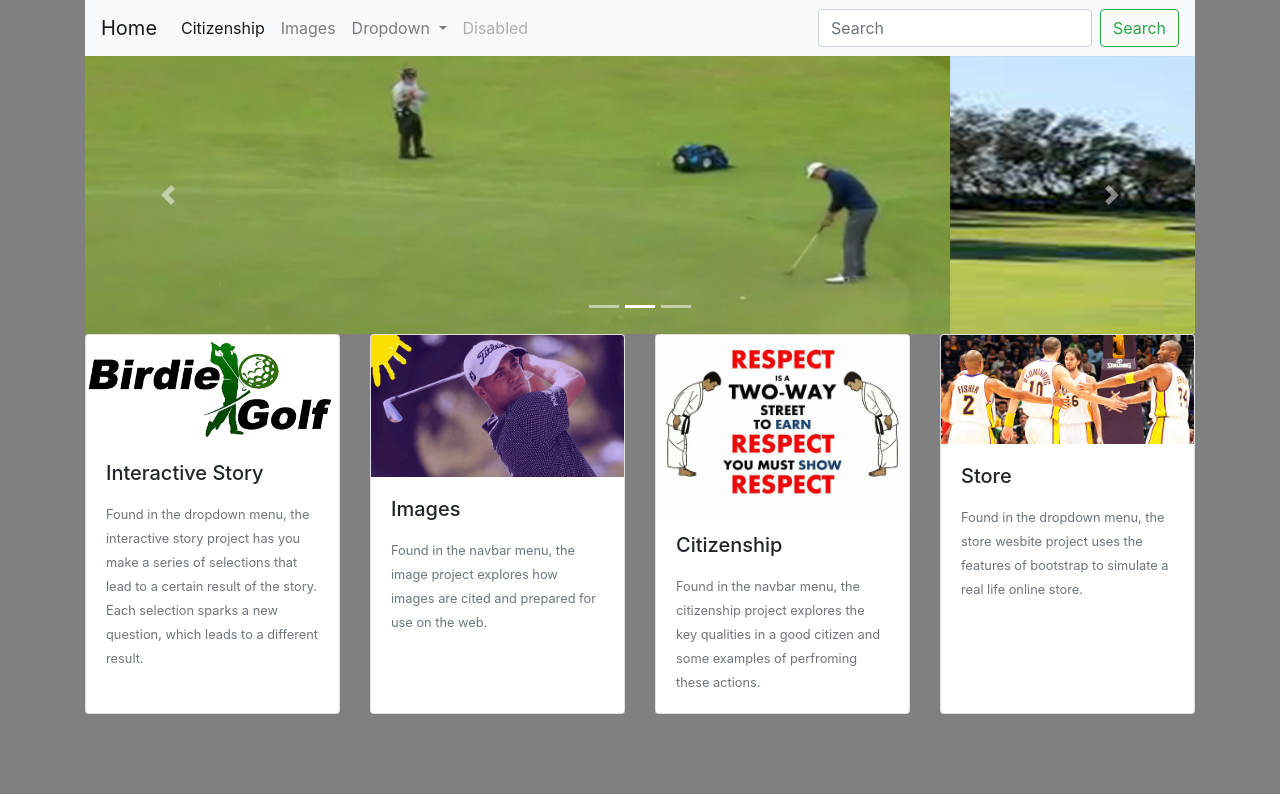
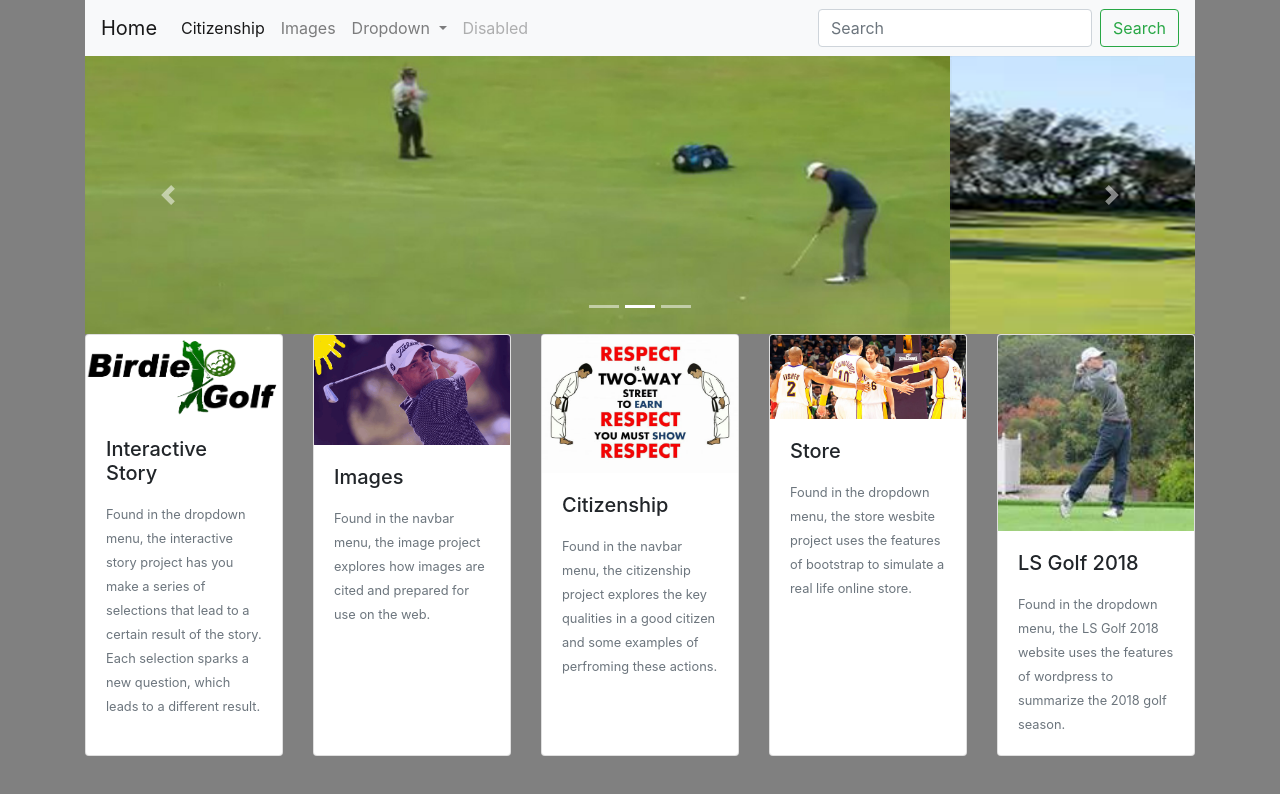
Before and after one commit to LSRHS18314/Site, a plain HTML site: page index.html in a window 1280 px wide. Drawn offline with nearby package versions, Linux system fonts and the light colour scheme.

Commit message:
new card
had to add card

```diff
--- a/index.html
+++ b/index.html
@@ -132,6 +132,14 @@
       <p class="card-text"><small class="text-muted">Found in the dropdown menu, the store wesbite project uses the features of bootstrap to simulate a real life online store.</small></p>
 </div>
 </div>
+<div class="card">
+  <img class="card-img-top" src="Unknown-2.jpeg" alt="Card image cap">
+  <div class="card-body">
+    <h5 class="card-title">LS Golf 2018</h5>
+    <p class="card-text"></p>
+    <p class="card-text"><small class="text-muted">Found in the dropdown menu, the LS Golf 2018 website uses the features of wordpress to summarize the 2018 golf season.</small></p>
+</div>
+</div>
 </div>
 
     <!-- Optional JavaScript -->
```
Also changed, not shown: Unknown-2.jpeg (added).
